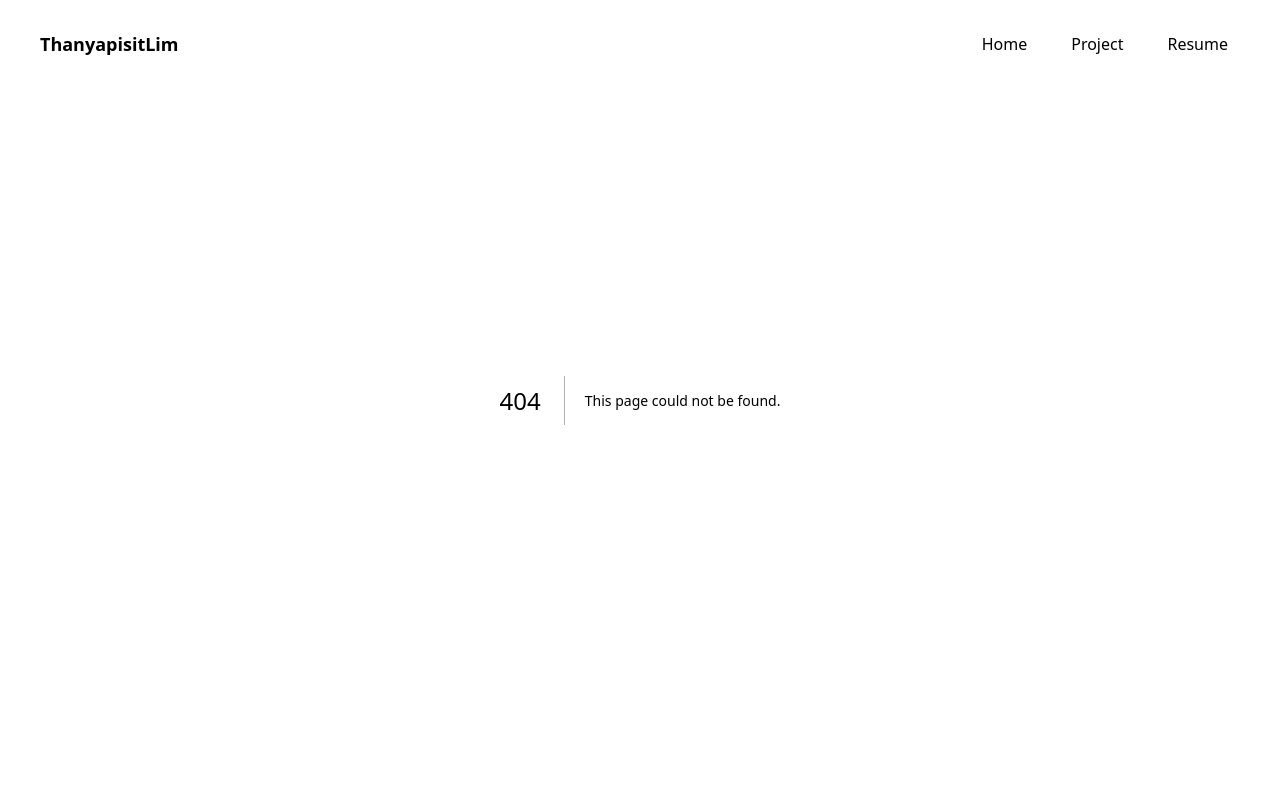
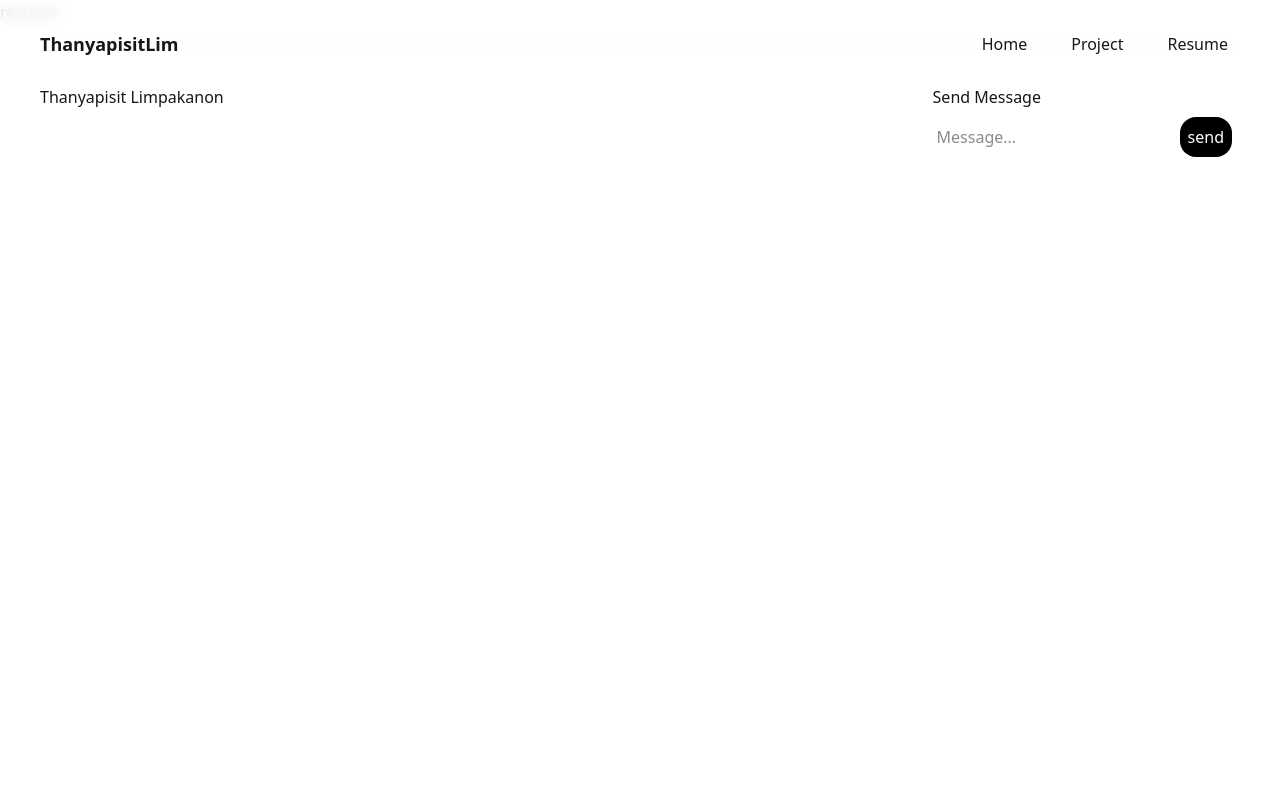
Before and after one commit to ThanyapisitLim/project-mywebsite-nextjs, a Next.js app: page /resume in a window 1280 px wide. Before the commit this address had no page. Shown: the top 800 px of the page. Built offline with nearby package versions, Linux system fonts and the light colour scheme.

Commit message:
add resume page

```diff
--- /dev/null
+++ b/src/app/resume/page.tsx
@@ -0,0 +1,7 @@
+export default function Resume() {
+  return (
+    <main>
+      resume
+    </main>
+  );
+}
```
